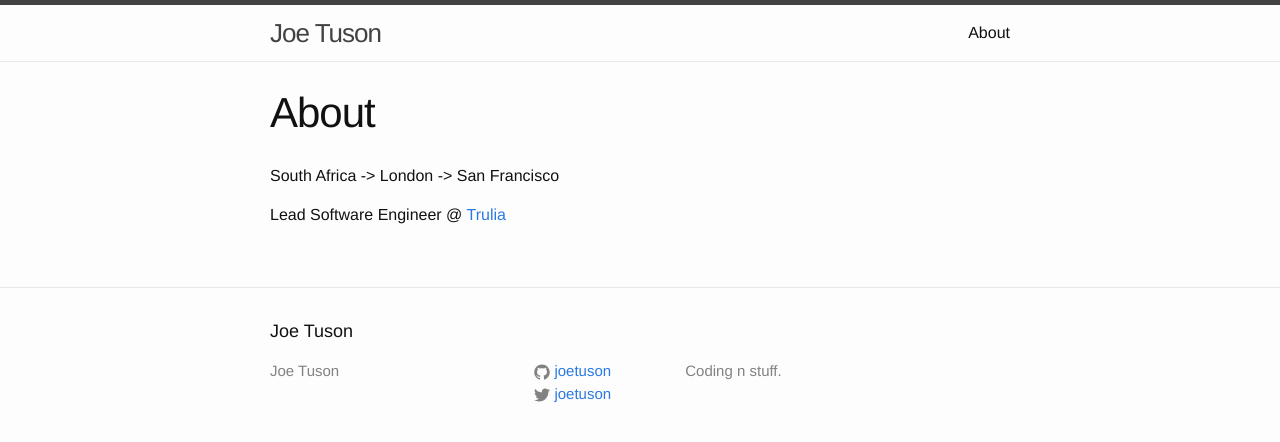
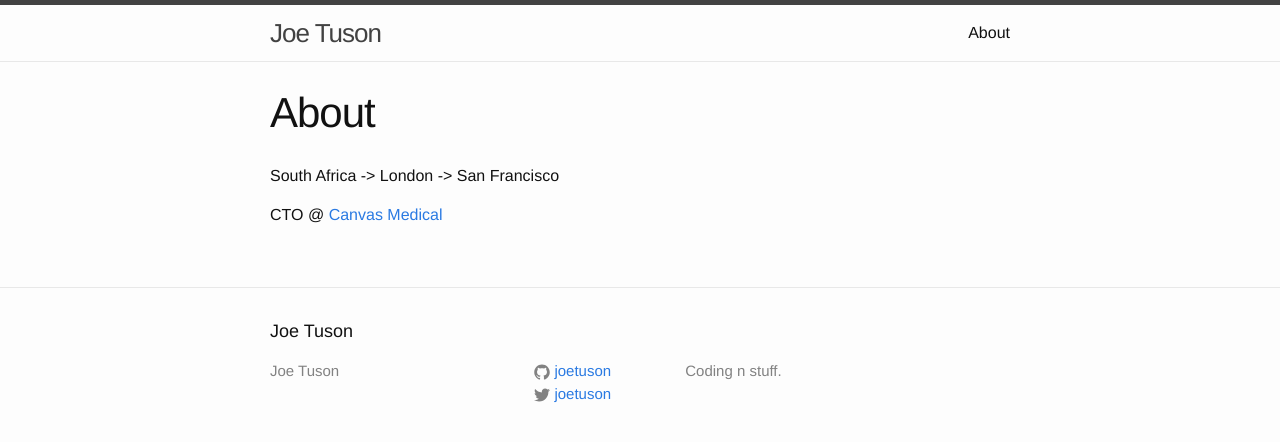
Before and after one commit to joetuson/joetuson.github.io, a Jekyll site: the page built from about.md, in a window 1280 px wide. Shown: the top 442 px of the page. Built offline with Jekyll 4.4.1, drawn with Linux system fonts in a browser that asks for light colours.

Commit message:
updated about

```diff
--- a/about.md
+++ b/about.md
@@ -6,4 +6,4 @@ permalink: /about/
 
 South Africa -> London -> San Francisco
 
-Lead Software Engineer @ [Trulia](http://www.trulia.com)
+CTO @ [Canvas Medical](https://canvasmedical.com/)
```
